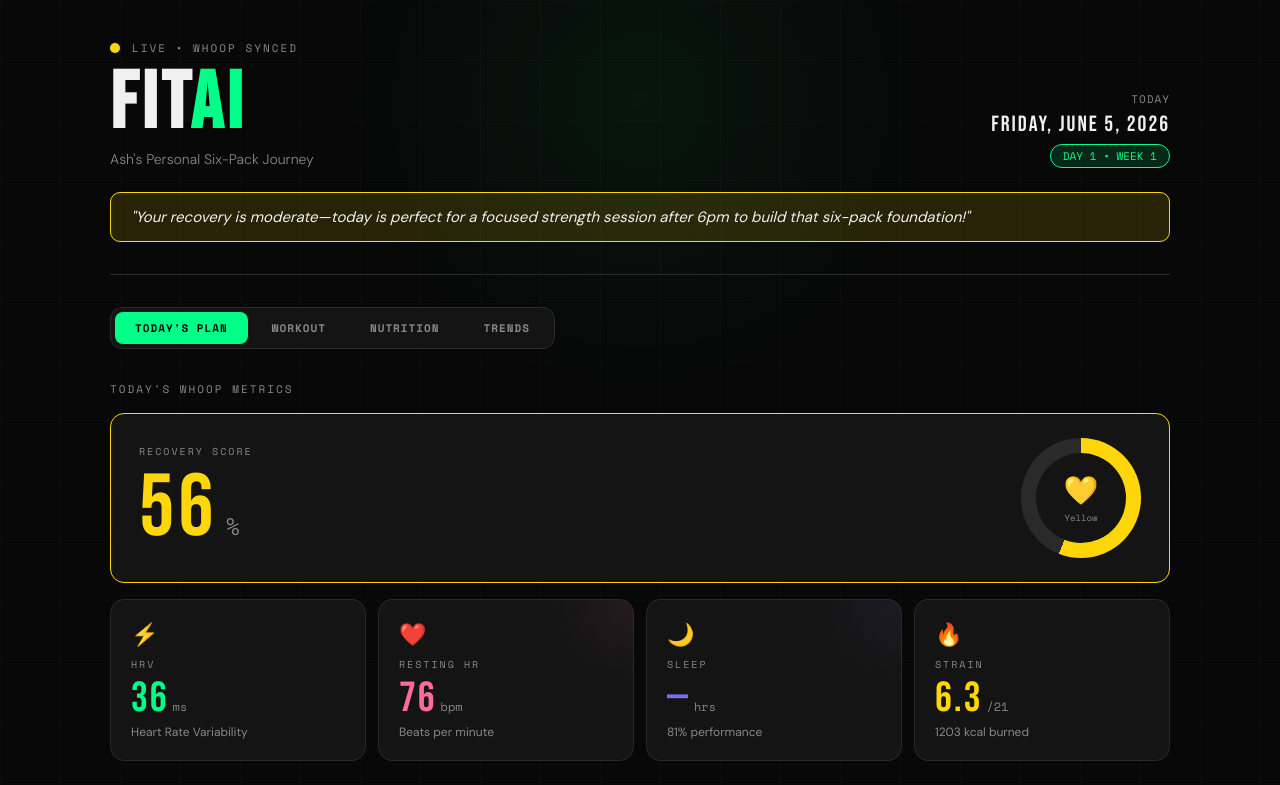
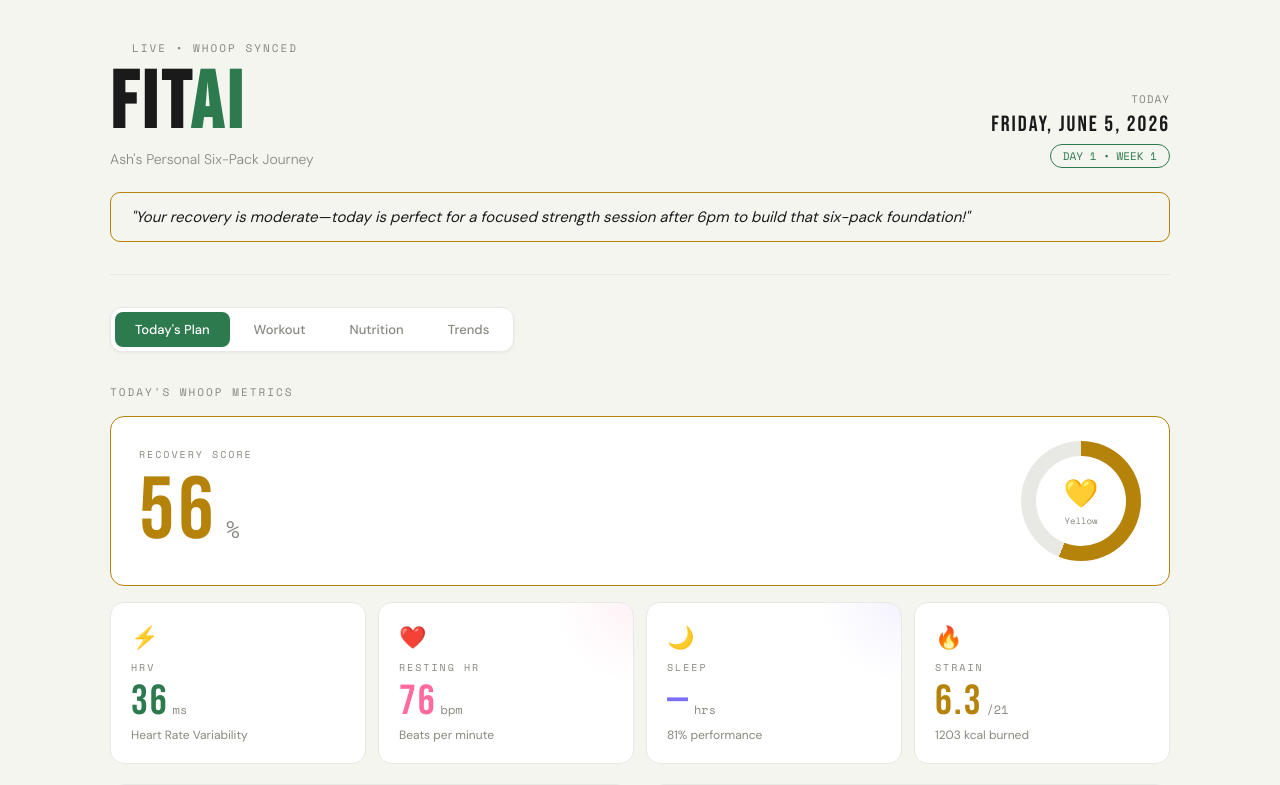
Before and after one commit to ashgoy05/fitai, a React (Vite) app: page / in a window 1280 px wide. Shown: the top 785 px of the page. Built offline with nearby package versions, Linux system fonts and the light colour scheme.

Commit message:
Add files via upload

```diff
--- a/src/App.jsx
+++ b/src/App.jsx
@@ -12,70 +12,42 @@
   const [activeTab, setActiveTab] = useState('today');
   const plan = planData;
 
-  const statusColor = plan.daily_status === 'Green'
-    ? 'var(--green)' : plan.daily_status === 'Yellow'
-    ? 'var(--yellow)' : 'var(--red)';
+  const tabs = [
+    { id: 'today', label: "Today's Plan" },
+    { id: 'workout', label: 'Workout' },
+    { id: 'nutrition', label: 'Nutrition' },
+    { id: 'trends', label: 'Trends' },
+  ];
 
   return (
-    <div style={{ minHeight: '100vh', background: 'var(--black)', position: 'relative', overflowX: 'hidden' }}>
-      {/* Background grid */}
-      <div style={{
-        position: 'fixed', inset: 0, zIndex: 0,
-        backgroundImage: `linear-gradient(var(--border) 1px, transparent 1px), linear-gradient(90deg, var(--border) 1px, transparent 1px)`,
-        backgroundSize: '60px 60px',
-        opacity: 0.15,
-        pointerEvents: 'none',
-      }} />
+    <div style={{ minHeight: '100vh', background: 'var(--bg)' }}>
+      <div style={{ maxWidth: '1100px', margin: '0 auto', padding: '0 20px 60px' }}>
+        <Header plan={plan} />
 
-      {/* Glow orb */}
-      <div style={{
-        position: 'fixed', top: '-200px', left: '50%', transform: 'translateX(-50%)',
-        width: '600px', height: '600px', borderRadius: '50%',
-        background: 'radial-gradient(circle, rgba(0,255,135,0.06) 0%, transparent 70%)',
-        pointerEvents: 'none', zIndex: 0,
-      }} />
-
-      <div style={{ position: 'relative', zIndex: 1, maxWidth: '1100px', margin: '0 auto', padding: '0 20px 60px' }}>
-        <Header plan={plan} statusColor={statusColor} />
-
-        {/* Nav tabs */}
+        {/* Nav */}
         <div style={{
           display: 'flex', gap: '4px', marginBottom: '32px',
           background: 'var(--card)', borderRadius: '12px', padding: '4px',
           border: '1px solid var(--border)', width: 'fit-content',
+          boxShadow: '0 1px 3px rgba(0,0,0,0.06)',
         }}>
-          {[
-            { id: 'today', label: "TODAY'S PLAN" },
-            { id: 'workout', label: 'WORKOUT' },
-            { id: 'nutrition', label: 'NUTRITION' },
-            { id: 'trends', label: 'TRENDS' },
-          ].map(tab => (
-            <button
-              key={tab.id}
-              onClick={() => setActiveTab(tab.id)}
-              style={{
-                padding: '8px 20px',
-                borderRadius: '8px',
-                border: 'none',
-                cursor: 'pointer',
-                fontFamily: 'var(--font-mono)',
-                fontSize: '11px',
-                fontWeight: '700',
-                letterSpacing: '1px',
-                transition: 'all 0.2s',
-                background: activeTab === tab.id ? 'var(--accent)' : 'transparent',
-                color: activeTab === tab.id ? 'var(--black)' : 'var(--muted)',
-              }}
-            >
+          {tabs.map(tab => (
+            <button key={tab.id} onClick={() => setActiveTab(tab.id)} style={{
+              padding: '9px 20px', borderRadius: '8px', border: 'none',
+              cursor: 'pointer', fontFamily: 'var(--font-body)', fontSize: '13px',
+              fontWeight: '500', transition: 'all 0.2s',
+              background: activeTab === tab.id ? 'var(--accent)' : 'transparent',
+              color: activeTab === tab.id ? 'white' : 'var(--muted)',
+            }}>
               {tab.label}
             </button>
           ))}
         </div>
 
         {activeTab === 'today' && (
-          <div style={{ display: 'flex', flexDirection: 'column', gap: '24px' }}>
+          <div style={{ display: 'flex', flexDirection: 'column', gap: '20px' }}>
             <HeroMetrics plan={plan} />
-            <div style={{ display: 'grid', gridTemplateColumns: '1fr 1fr', gap: '24px' }}>
+            <div style={{ display: 'grid', gridTemplateColumns: '1fr 1fr', gap: '20px' }}>
               <WorkoutPlan workout={plan.workout} compact />
               <MealPlan mealPlan={plan.meal_plan} compact />
             </div>
@@ -83,18 +55,9 @@
             <ProgressInsight insight={plan.progress_insight} daysOnProgram={plan.days_on_program} weekNumber={plan.week_number} />
           </div>
         )}
-
-        {activeTab === 'workout' && (
-          <WorkoutPlan workout={plan.workout} compact={false} />
-        )}
-
-        {activeTab === 'nutrition' && (
-          <MealPlan mealPlan={plan.meal_plan} compact={false} />
-        )}
-
-        {activeTab === 'trends' && (
-          <RecoveryTrend trend={plan.recovery_trend} plan={plan} />
-        )}
+        {activeTab === 'workout' && <WorkoutPlan workout={plan.workout} compact={false} />}
+        {activeTab === 'nutrition' && <MealPlan mealPlan={plan.meal_plan} compact={false} />}
+        {activeTab === 'trends' && <RecoveryTrend trend={plan.recovery_trend} plan={plan} />}
       </div>
     </div>
   );
--- a/src/index.css
+++ b/src/index.css
@@ -1,56 +1,33 @@
 *, *::before, *::after { box-sizing: border-box; margin: 0; padding: 0; }
 
 :root {
-  --black: #080808;
-  --dark: #0f0f0f;
-  --card: #141414;
-  --card2: #1a1a1a;
-  --border: #2a2a2a;
-  --text: #f0f0f0;
-  --muted: #888;
-  --green: #00ff87;
-  --green-dim: #00ff8722;
-  --yellow: #ffd60a;
-  --yellow-dim: #ffd60a22;
-  --red: #ff3b3b;
-  --red-dim: #ff3b3b22;
-  --accent: #00ff87;
+  --black: #0a0a0a;
+  --white: #ffffff;
+  --bg: #f5f5f0;
+  --card: #ffffff;
+  --border: #e8e8e4;
+  --border2: #d0d0c8;
+  --text: #1a1a1a;
+  --muted: #888880;
+  --green: #2d7a4f;
+  --green-bg: #e8f5ee;
+  --yellow: #b5820a;
+  --yellow-bg: #fef9e7;
+  --red: #c0392b;
+  --red-bg: #fdecea;
+  --accent: #2d7a4f;
   --font-display: 'Bebas Neue', sans-serif;
   --font-body: 'DM Sans', sans-serif;
   --font-mono: 'Space Mono', monospace;
 }
 
 html { scroll-behavior: smooth; }
-
 body {
-  background: var(--black);
+  background: var(--bg);
   color: var(--text);
   font-family: var(--font-body);
   min-height: 100vh;
-  overflow-x: hidden;
 }
-
 ::-webkit-scrollbar { width: 4px; }
-::-webkit-scrollbar-track { background: var(--dark); }
-::-webkit-scrollbar-thumb { background: var(--border); border-radius: 2px; }
-::-webkit-scrollbar-thumb:hover { background: var(--accent); }
-
-.animate-in {
-  animation: fadeUp 0.6s ease forwards;
-  opacity: 0;
-}
-
-@keyframes fadeUp {
-  from { opacity: 0; transform: translateY(20px); }
-  to { opacity: 1; transform: translateY(0); }
-}
-
-@keyframes pulse-green {
-  0%, 100% { box-shadow: 0 0 0 0 var(--green-dim); }
-  50% { box-shadow: 0 0 20px 4px var(--green-dim); }
-}
-
-@keyframes scanline {
-  0% { transform: translateY(-100%); }
-  100% { transform: translateY(100vh); }
-}
+::-webkit-scrollbar-track { background: var(--bg); }
+::-webkit-scrollbar-thumb { background: var(--border2); border-radius: 2px; }
```
